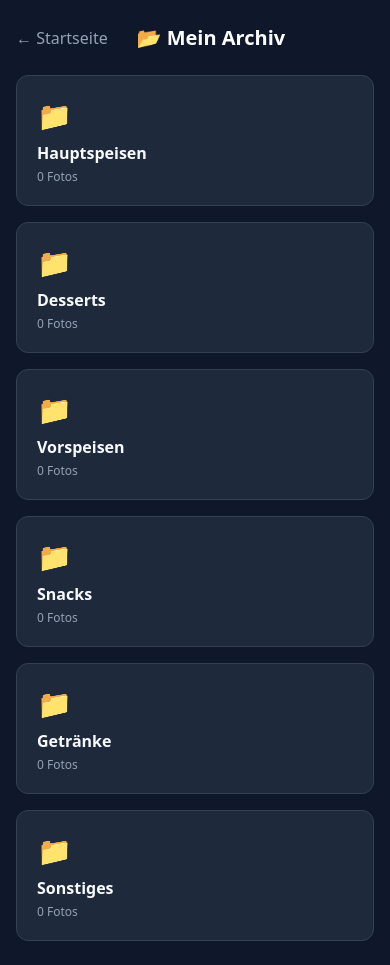
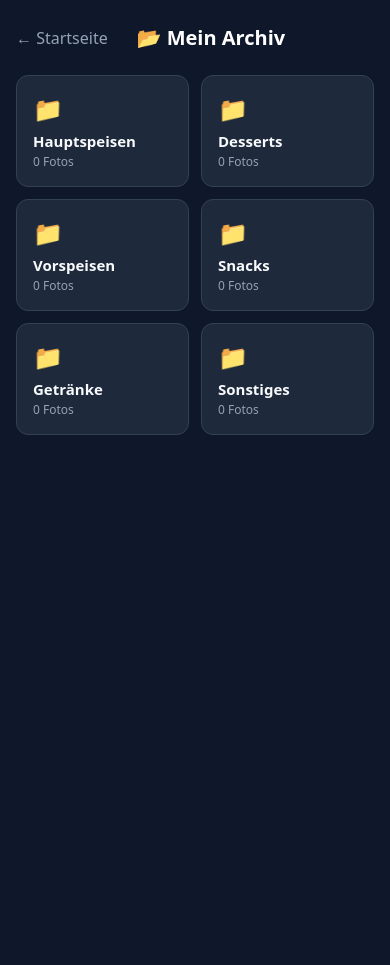
Before and after one commit to maxhuber9393/mhx-kitchen, a React (Vite) app: page /archive in a window 390 px wide. After the commit the page ends 844 px from the top, so only its background shows below. Built offline with nearby package versions, Linux system fonts and the light colour scheme.

Commit message:
style: layout archive folders as responsive grid grid nebeneinander

```diff
--- a/src/pages/Archive.tsx
+++ b/src/pages/Archive.tsx
@@ -120,11 +120,10 @@ export default function Archive() {
         <div style={{ width: '60px' }}></div>
       </div>
 
-      {/* ANSICHT 1: Ordner-Kacheln */}
+      {/* ANSICHT 1: Ordner-Kacheln als übersichtliches Raster nebeneinander */}
       {!selectedFolder && (
-        <div style={{ display: 'grid', gridTemplateColumns: 'repeat(auto-fit, minmax(240px, 1fr))', gap: '16px' }}>
+        <div style={{ display: 'grid', gridTemplateColumns: 'repeat(auto-fill, minmax(140px, 1fr))', gap: '12px' }}>
           {allFolders.map(folderName => {
-            // Prüfen ob es ein Standard-Ordner ist
             const isDefaultFolder = DEFAULT_FOLDERS.includes(folderName)
 
             return (
@@ -134,18 +133,17 @@ export default function Archive() {
                   backgroundColor: '#1e293b',
                   border: '1px solid #334155',
                   borderRadius: '12px',
-                  padding: '20px',
+                  padding: '16px',
                   display: 'flex',
                   flexDirection: 'column',
-                  gap: '8px',
+                  gap: '6px',
                   position: 'relative'
                 }}
               >
                 <div style={{ display: 'flex', justifyContent: 'space-between', alignItems: 'flex-start' }}>
-                  <div style={{ fontSize: '28px', cursor: 'pointer' }} onClick={() => setSelectedFolder(folderName)}>
+                  <div style={{ fontSize: '24px', cursor: 'pointer' }} onClick={() => setSelectedFolder(folderName)}>
                     📁
                   </div>
-                  {/* Umbenennen Button NUR anzeigen, wenn es KEIN Standard-Ordner ist */}
                   {!isDefaultFolder && editingFolder !== folderName && (
                     <button
                       onClick={(e) => {
@@ -154,16 +152,15 @@ export default function Archive() {
                         setNewFolderName(folderName)
                       }}
                       title="Ordner umbenennen"
-                      style={{ background: 'none', border: 'none', color: '#94a3b8', cursor: 'pointer', fontSize: '16px', padding: '4px' }}
+                      style={{ background: 'none', border: 'none', color: '#94a3b8', cursor: 'pointer', fontSize: '14px', padding: '2px' }}
                     >
                       ✏️
                     </button>
                   )}
                 </div>
 
-                {/* Wenn gerade umbenannt wird */}
                 {editingFolder === folderName ? (
-                  <div style={{ display: 'flex', gap: '6px', marginTop: '4px' }}>
+                  <div style={{ display: 'flex', flexDirection: 'column', gap: '6px', marginTop: '4px' }}>
                     <input
                       type="text"
                       value={newFolderName}
@@ -174,29 +171,31 @@ export default function Archive() {
                         color: 'white',
                         border: '1px solid #3b82f6',
                         borderRadius: '6px',
-                        padding: '6px 8px',
-                        fontSize: '14px',
-                        width: '100%'
+                        padding: '6px',
+                        fontSize: '13px',
+                        width: '100%',
+                        boxSizing: 'border-box'
                       }}
                     />
+                    <div style={{ display: 'flex', gap: '4px' }}>
                       <button
                         onClick={() => handleRenameFolder(folderName)}
-                      style={{ backgroundColor: '#3b82f6', color: 'white', border: 'none', borderRadius: '6px', padding: '6px 10px', fontSize: '12px', cursor: 'pointer' }}
+                        style={{ flex: 1, backgroundColor: '#3b82f6', color: 'white', border: 'none', borderRadius: '4px', padding: '4px', fontSize: '11px', cursor: 'pointer' }}
                       >
                         OK
                       </button>
                       <button
                         onClick={() => setEditingFolder(null)}
-                      style={{ backgroundColor: '#475569', color: 'white', border: 'none', borderRadius: '6px', padding: '6px 10px', fontSize: '12px', cursor: 'pointer' }}
+                        style={{ flex: 1, backgroundColor: '#475569', color: 'white', border: 'none', borderRadius: '4px', padding: '4px', fontSize: '11px', cursor: 'pointer' }}
                       >
                         ✕
                       </button>
                     </div>
+                  </div>
                 ) : (
-                  /* Normale Ordneranzeige */
                   <div onClick={() => setSelectedFolder(folderName)} style={{ cursor: 'pointer' }}>
-                    <div style={{ fontWeight: 'bold', fontSize: '16px', color: '#f8fafc' }}>{folderName}</div>
-                    <div style={{ fontSize: '12px', color: '#94a3b8', marginTop: '4px' }}>{getPhotoCount(folderName)} Fotos</div>
+                    <div style={{ fontWeight: 'bold', fontSize: '15px', color: '#f8fafc', wordBreak: 'break-word' }}>{folderName}</div>
+                    <div style={{ fontSize: '12px', color: '#94a3b8', marginTop: '2px' }}>{getPhotoCount(folderName)} Fotos</div>
                   </div>
                 )}
               </div>
@@ -214,12 +213,12 @@ export default function Archive() {
               <p>Keine Fotos im Ordner "{selectedFolder}".</p>
             </div>
           ) : (
-            <div style={{ display: 'grid', gridTemplateColumns: 'repeat(auto-fill, minmax(150px, 1fr))', gap: '16px' }}>
+            <div style={{ display: 'grid', gridTemplateColumns: 'repeat(auto-fill, minmax(140px, 1fr))', gap: '12px' }}>
               {folderPhotos.map(photo => (
                 <div key={photo.id} style={{ backgroundColor: '#1e293b', borderRadius: '12px', overflow: 'hidden', border: '1px solid #334155' }}>
                   <img src={photo.url} alt={photo.category} style={{ width: '100%', height: '140px', objectFit: 'cover' }} />
 
-                  <div style={{ padding: '12px', display: 'flex', justifyContent: 'space-between', alignItems: 'center' }}>
+                  <div style={{ padding: '10px', display: 'flex', justifyContent: 'space-between', alignItems: 'center' }}>
                     <button
                       onClick={() => toggleFavorite(photo.id)}
                       style={{ background: 'none', border: 'none', fontSize: '18px', cursor: 'pointer', padding: 0, color: photo.favorite ? '#f59e0b' : '#64748b' }}
```
Lines whose indentation alone changed are shown as unchanged.
